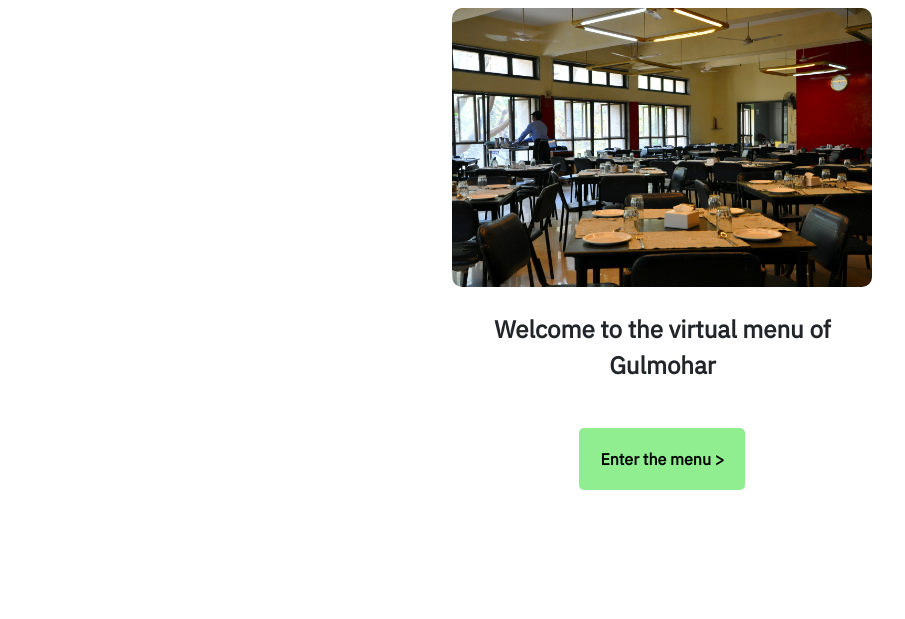
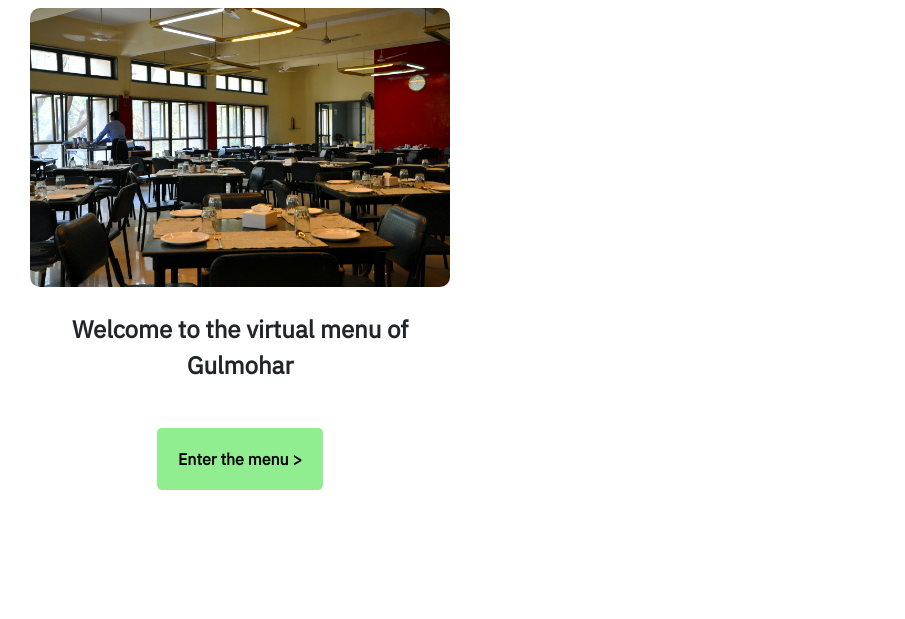
Before and after one commit to dinear/dinear.github.io, a plain HTML site: page index.html in a window 1280 px wide. Shown: the part 181-800 px from the top of the page, without its empty margins (0-905 px from the left). Drawn offline with nearby package versions, Linux system fonts and the light colour scheme.

Commit message:
Update index.html

```diff
--- a/index.html
+++ b/index.html
@@ -27,7 +27,7 @@
             font-family: 'IBM Plex Sans', sans-serif;
             font-weight: 900;
             max-width:480px;
-            margin-left:33%;
+
         }
 
         a {
```
